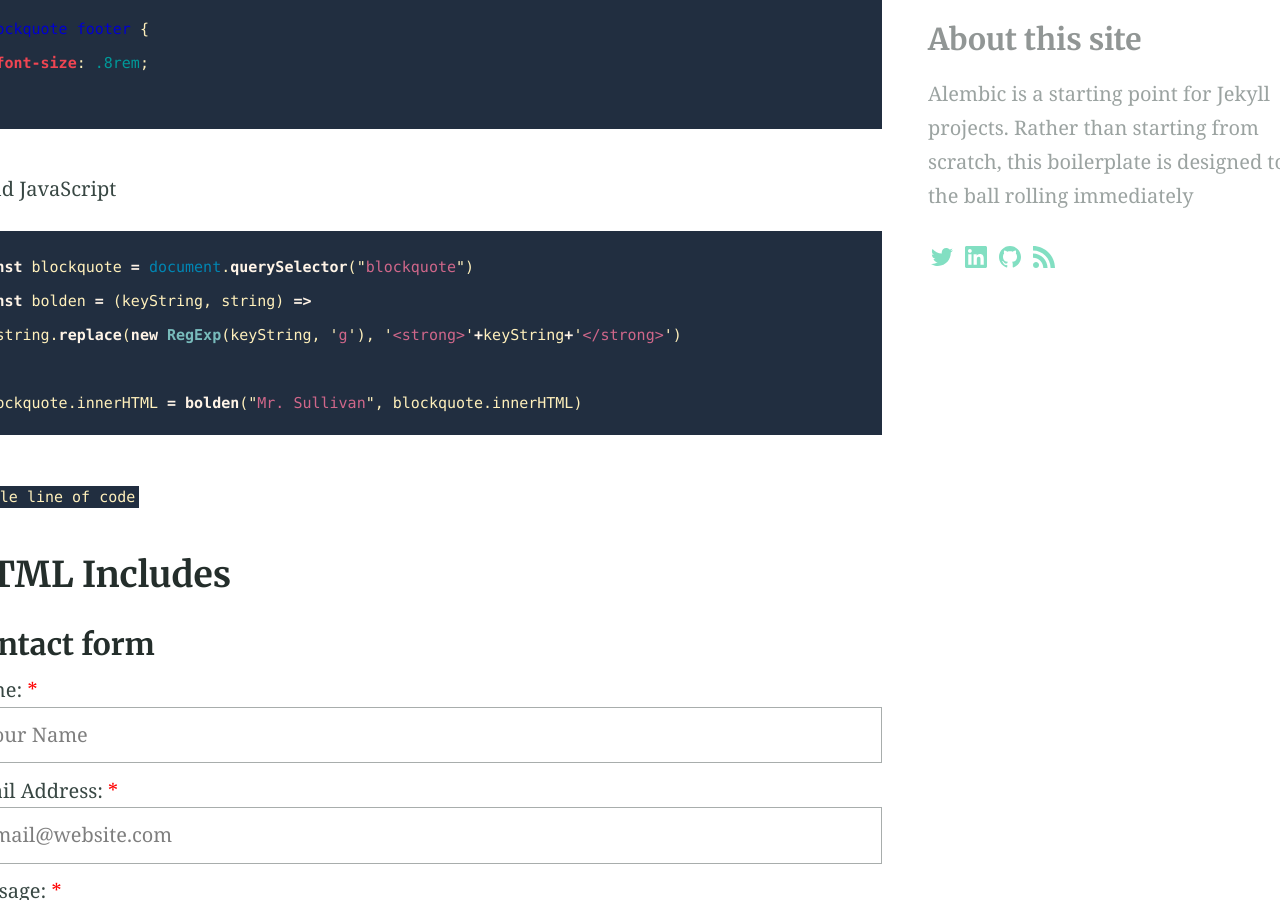
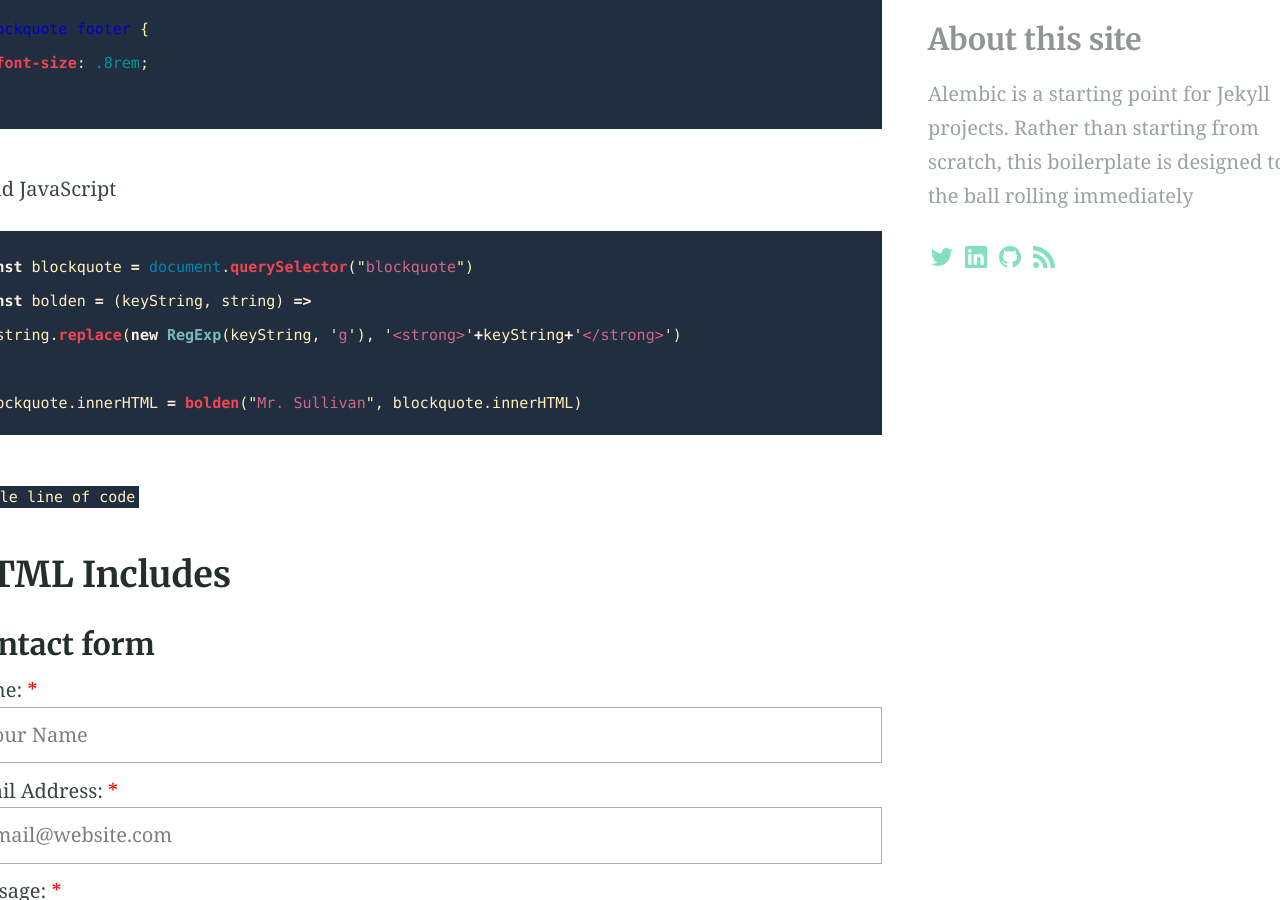
Before and after one commit to JinheeC/JinheeC.github.io, a Jekyll site: the page built from about.md, in a window 1280 px wide and 900 px high, scrolled down 2227 px. Built offline with Jekyll 4.4.1, drawn with Linux system fonts in a browser that asks for light colours; our own code applies the rules of GitHub Pages for plain Markdown files.

Commit message:
change static method color

```diff
--- a/_sass/_syntax.scss
+++ b/_sass/_syntax.scss
@@ -32,7 +32,7 @@
 .nd { color: #79BBBB; font-weight: bold } /* Name.Decorator */
 .ni { color: #800080 } /* Name.Entity */
 .ne { color: #F14552; font-weight: bold } /* Name.Exception */
-.nf { color: #fff4e7; font-weight: bold } /* Name.Function */
+.nf { color: #F14552; font-weight: bold } /* Name.Function */
 .nl { color: #F14552; font-weight: bold } /* Name.Label */
 .nn { color: #555555 } /* Name.Namespace */
 .nt { color: #0000CF } /* Name.Tag */
```
